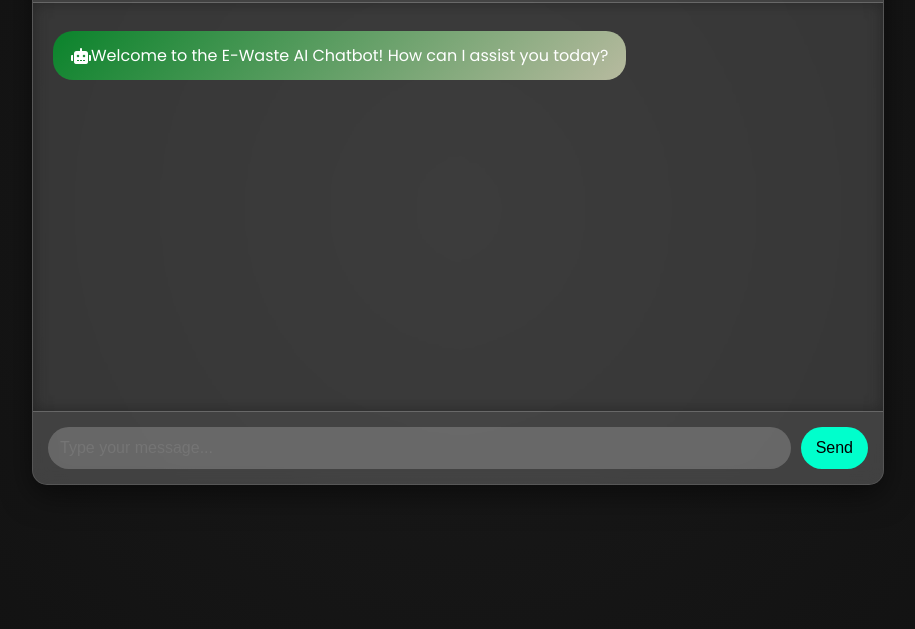
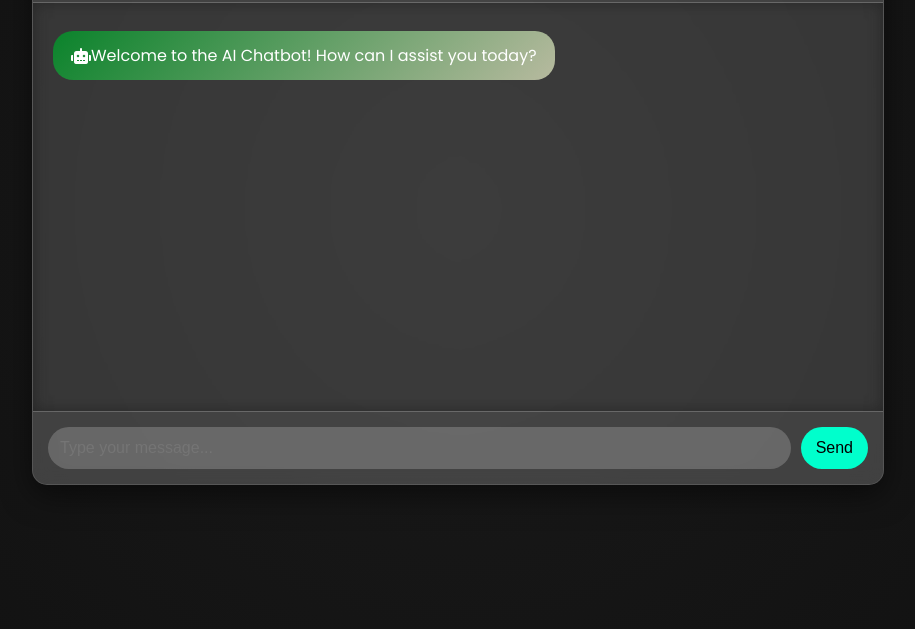
Before and after one commit to AmanSingh078/AIVault, a website: page ai.html in a window 1280 px wide. Shown: the part 211-840 px from the top of the page, without its empty margins (182-1097 px from the left). Drawn offline with Linux system fonts and the light colour scheme.

Commit message:
Update ai.html

```diff
--- a/ai.html
+++ b/ai.html
@@ -150,7 +150,7 @@
             let chatBox = document.getElementById("chat-box");
             let welcomeMessage = document.createElement("div");
             welcomeMessage.className = "message ai-message";
-            welcomeMessage.innerHTML = "<i class='fas fa-robot'></i> Welcome to the E-Waste AI Chatbot! How can I assist you today?";
+            welcomeMessage.innerHTML = "<i class='fas fa-robot'></i> Welcome to the AI Chatbot! How can I assist you today?";
             chatBox.appendChild(welcomeMessage);
             chatBox.scrollTop = chatBox.scrollHeight; // Scroll to the bottom
         }
```
